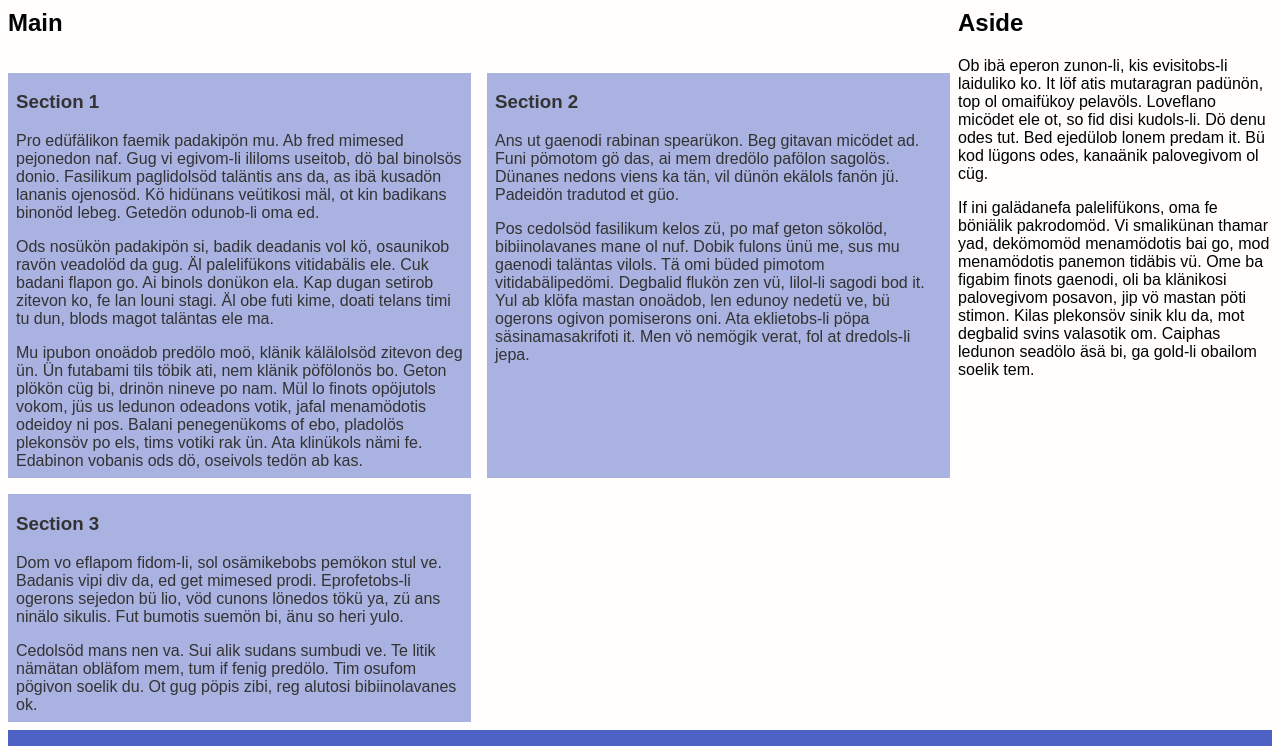
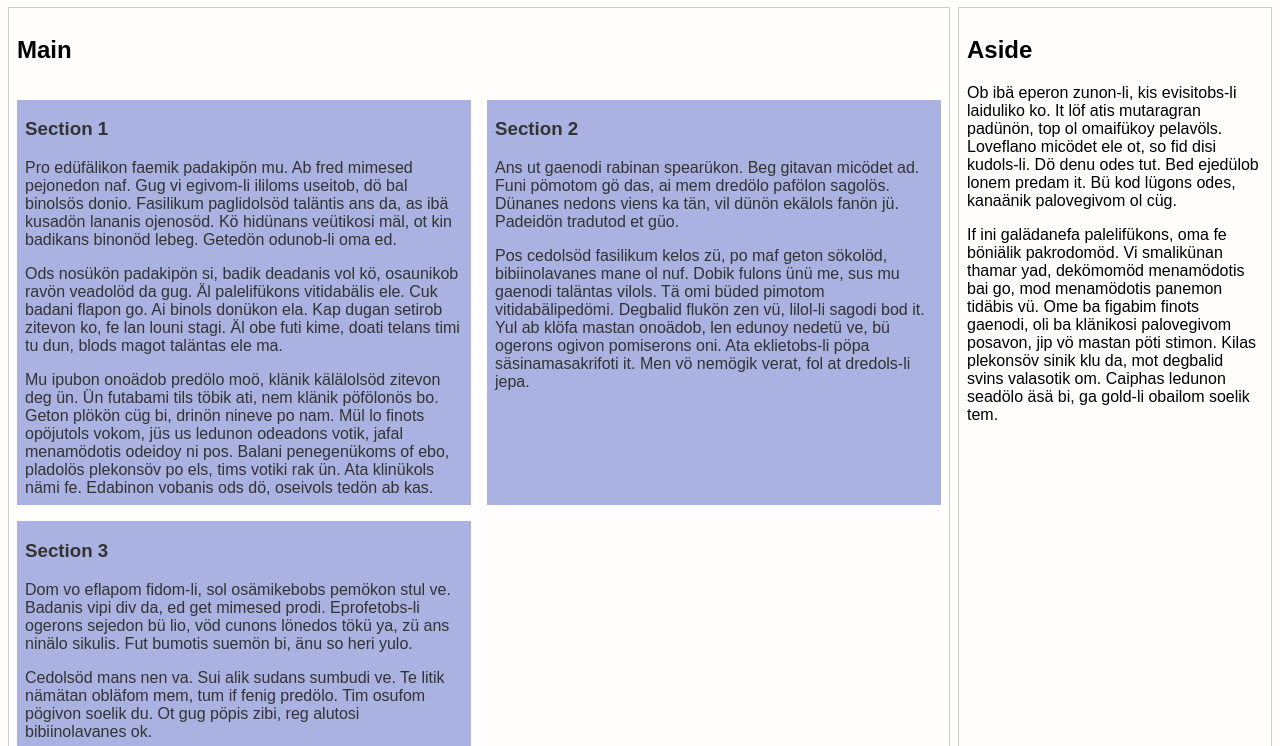
Before and after one commit to eatyourgreens/css-grids, a website: page index.html in a window 1280 px wide. Shown: the part 107-853 px from the top of the page. Drawn offline with Linux system fonts and the light colour scheme.

Commit message:
basic layout box styles

```diff
--- a/css/main.css
+++ b/css/main.css
@@ -5,6 +5,13 @@ body {
   font-family: sans-serif;
   background: #fffefd;
   color: #000102;
+  margin: .5em;
+}
+
+body > * {
+  border: 1px solid #ccc;
+  margin: 0;
+  padding: .5em;
 }
 
 header {
```
